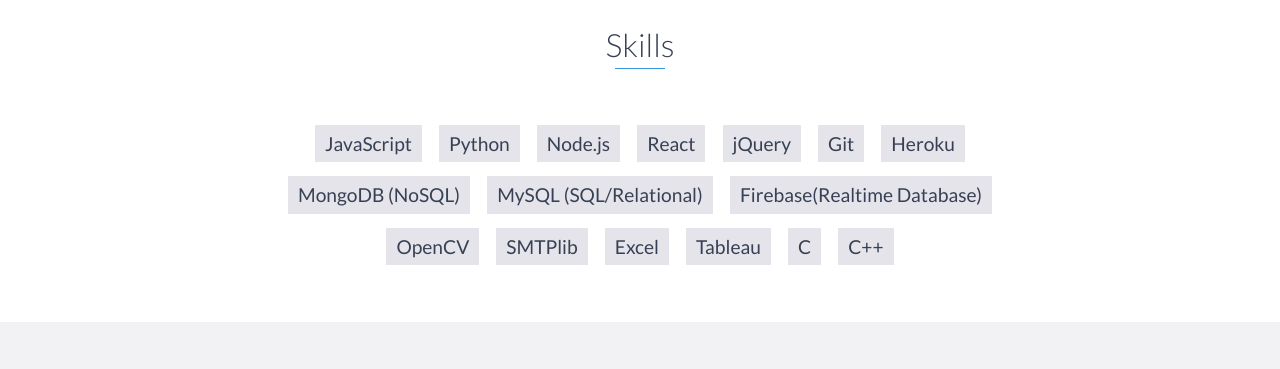
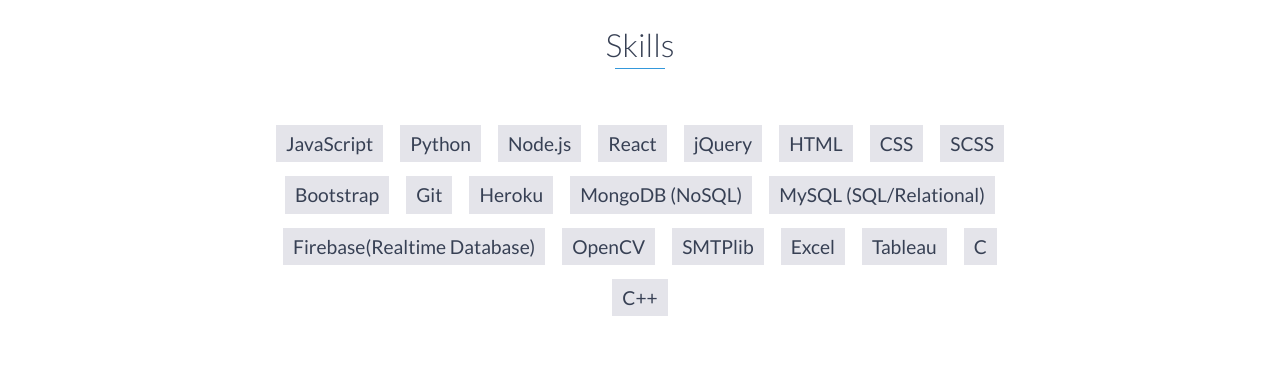
Before and after one commit to phanindra-max/my-port, a plain HTML site: page index.html in a window 1280 px wide. Shown: the part 2040-2409 px from the top of the page. Drawn offline with nearby package versions, Linux system fonts and the light colour scheme.

Commit message:
Updated my skills

```diff
--- a/index.html
+++ b/index.html
@@ -141,6 +141,10 @@
             <li>Node.js</li>
             <li>React</li>
             <li>jQuery</li>
+            <li>HTML</li>
+            <li>CSS</li>
+            <li>SCSS</li>
+            <li>Bootstrap</li>
             <li>Git</li>
             <li>Heroku</li>
             <li>MongoDB (NoSQL)</li>
```
